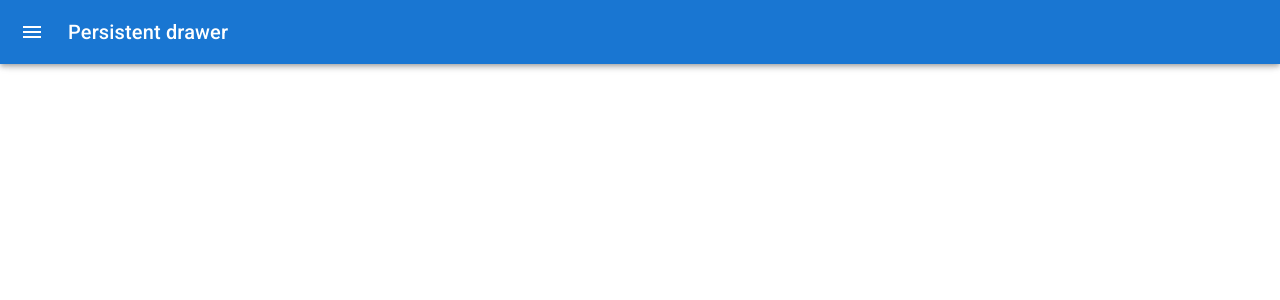
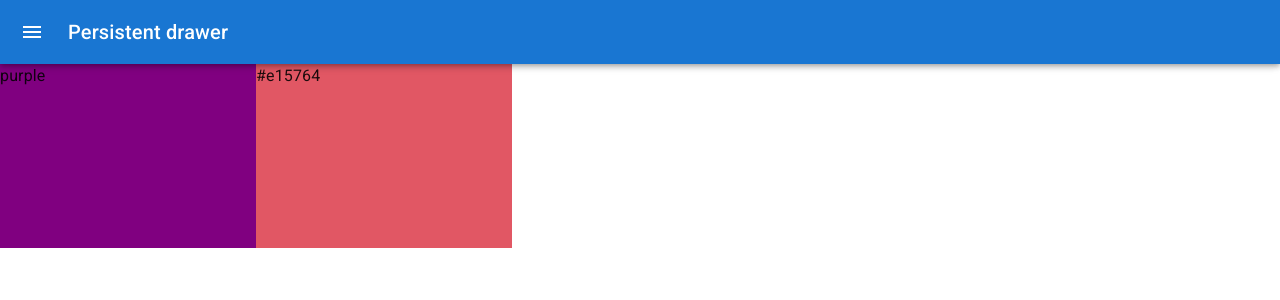
Before and after one commit to NitinNitinRaj/React_Projects, a React (Create React App) app in the folder color_project/: page /palette/new in a window 1280 px wide. Shown: the top 300 px of the page. Built offline with nearby package versions, Linux system fonts and the light colour scheme.

Commit message:
add draggable colorbox

```diff
--- a/color_project/package.json
+++ b/color_project/package.json
@@ -10,10 +10,10 @@
     "@testing-library/jest-dom": "^5.17.0",
     "@testing-library/react": "^13.4.0",
     "@testing-library/user-event": "^13.5.0",
+    "@uiw/react-color-chrome": "^2.0.6",
     "chroma-js": "^2.4.2",
     "rc-slider": "^10.5.0",
     "react": "^18.2.0",
-    "react-color": "^2.17.3",
     "react-copy-to-clipboard": "^5.1.0",
     "react-dom": "^18.2.0",
     "react-icons": "^5.0.1",
--- /dev/null
+++ b/color_project/src/components/DraggableColorBox.js
@@ -0,0 +1,10 @@
+export default function DraggableColorBox({ color }) {
+  return (
+    <div
+      className="w-1/5 h-1/4 mx-0 my-auto inline-block relative cursor-pointer"
+      style={{ background: color }}
+    >
+      {color}
+    </div>
+  );
+}
--- a/color_project/src/components/NewPaletteFrom.js
+++ b/color_project/src/components/NewPaletteFrom.js
@@ -11,14 +11,14 @@ import Toolbar from "@mui/material/Toolbar";
 import Typography from "@mui/material/Typography";
 import { styled } from "@mui/material/styles";
 import { useState } from "react";
-import { ChromePicker } from "react-color";
+import Chrome from "@uiw/react-color-chrome";
+import DraggableColorBox from "./DraggableColorBox";
 
 const drawerWidth = 400;
 
 const Main = styled("main", { shouldForwardProp: (prop) => prop !== "open" })(
   ({ theme, open }) => ({
     flexGrow: 1,
-    padding: theme.spacing(3),
     transition: theme.transitions.create("margin", {
       easing: theme.transitions.easing.sharp,
       duration: theme.transitions.duration.leavingScreen,
@@ -63,7 +63,7 @@ const DrawerHeader = styled("div")(({ theme }) => ({
 export default function NewPaletteForm() {
   const [open, setOpen] = useState(false);
   const [currentColor, setCurrentColor] = useState("#fff");
-  const [colors, setColors] = useState([]);
+  const [colors, setColors] = useState(["purple", "#e15764"]);
 
   const handleDrawerOpen = () => {
     setOpen(true);
@@ -74,7 +74,11 @@ export default function NewPaletteForm() {
   };
 
   const updateCurrentColor = (newColor) => {
-    setCurrentColor(newColor.hex);
+    setCurrentColor(newColor.hexa);
+  };
+
+  const addNewColor = () => {
+    setColors([...colors, currentColor]);
   };
 
   return (
@@ -124,20 +128,26 @@ export default function NewPaletteForm() {
             Random Color
           </Button>
         </div>
-        <ChromePicker
+        <Chrome
           color={currentColor}
-          onChangeComplete={(newColor) => updateCurrentColor(newColor)}
+          onChange={(newColor) => updateCurrentColor(newColor)}
         />
         <Button
           style={{ backgroundColor: currentColor }}
           variant="contained"
           color="primary"
+          onClick={addNewColor}
         >
           Add Color
         </Button>
       </Drawer>
       <Main open={open}>
         <DrawerHeader />
+        <ul style={{ height: "calc(100vh - 64px)" }}>
+          {colors.map((color) => (
+            <DraggableColorBox key={color} color={color} />
+          ))}
+        </ul>
       </Main>
     </Box>
   );
```
Also changed, not shown: 1 other file (tests, documents, lock files or other folders).
